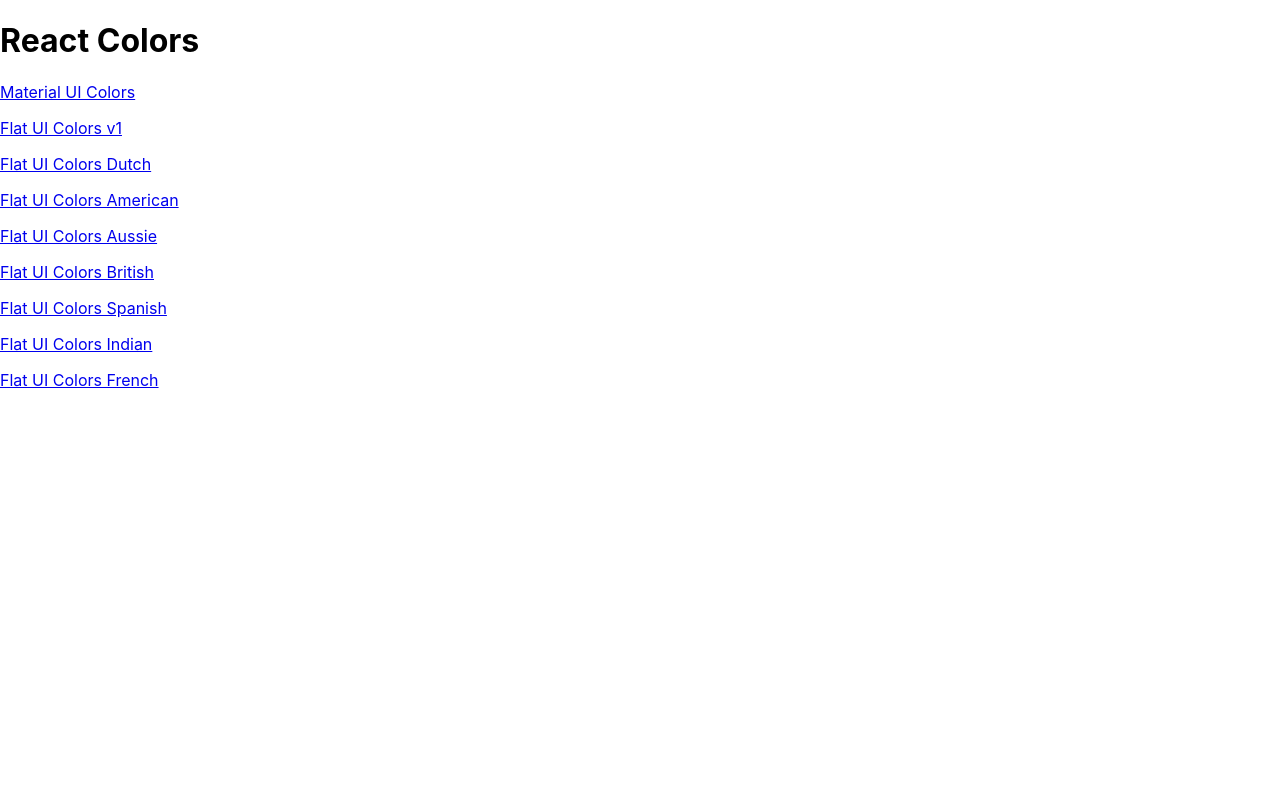
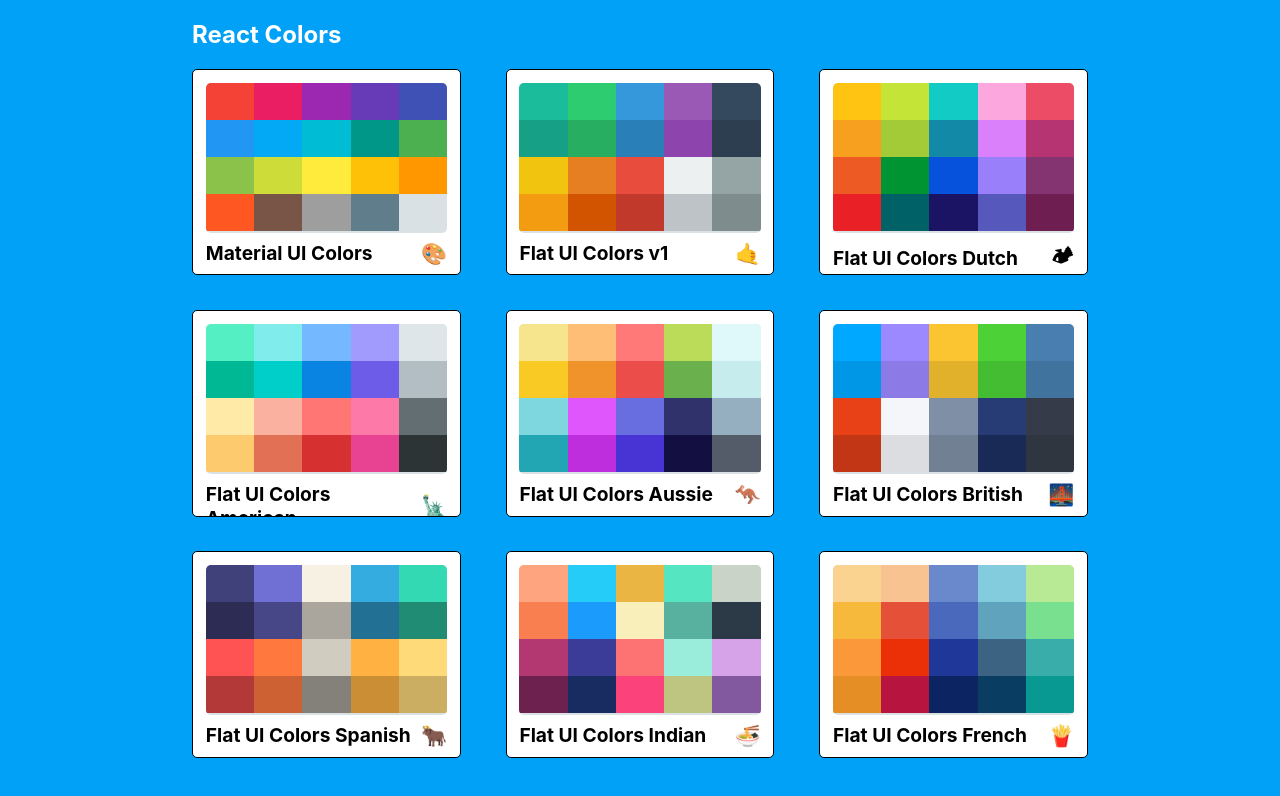
Before and after one commit to pauligarcia8/ReactMassiveColorProject, a React (Create React App) app in the folder color_app/: page / in a window 1280 px wide. Shown: the top 796 px of the page. Built offline with nearby package versions, Linux system fonts and the light colour scheme.

Commit message:
added miniPalette component

```diff
--- a/color_app/package.json
+++ b/color_app/package.json
@@ -6,6 +6,7 @@
     "@emotion/react": "^11.7.1",
     "@emotion/style": "^0.8.0",
     "@emotion/styled": "^11.6.0",
+    "@material-ui/styles": "^4.11.4",
     "@mui/icons-material": "^5.4.2",
     "@mui/material": "^5.4.2",
     "@testing-library/jest-dom": "^5.16.2",
--- a/color_app/src/App.js
+++ b/color_app/src/App.js
@@ -1,6 +1,6 @@
 import React, { Component } from "react";
 import {
-  Switch, // instead of Switch
+  Switch,
   Route,
 
 } from "react-router-dom";
@@ -16,12 +16,13 @@
       return palette.id === id;
     });
   }
+  // este metodo sirve para retornar el obejto completo de seedColors (paleta de colores) que corresponda con el id ingresado
   render() {
      return (
        <Switch>
          <Route
          exact path="/"
-         render={() => <PaletteList palettes={seedColors}/>}
+         render={(routeProps) => <PaletteList palettes={seedColors} {...routeProps}/>} //routeProps se importa para acceder a metodos como history para poder usarlo dentro de paletteList
          />
          <Route
          exact path="/palette/:id"
--- /dev/null
+++ b/color_app/src/MiniPalette.js
@@ -0,0 +1,66 @@
+import React from 'react';
+import {withStyles} from '@material-ui/styles';
+
+const styles = {
+    root: {
+        backgroundColor: 'white',
+        border: '1px solid black',
+        borderRadius: '5px',
+        padding: '0.8rem',
+        position: 'relative',
+        overflow: 'hidden',
+        '&:hover': {
+            cursor: 'pointer'
+        }
+    },
+    colors: {
+        backgroundColor: "#dae1e4",
+        height: "150px",
+        width: "100%",
+        borderRadius: "5px",
+        overflow: "hidden"
+    },
+    title: {
+        display: "flex",
+        justifyContent: "space-between",
+        alignItems: "center",
+        margin: "0",
+        marginBottom: '0.5rem',
+        color: "black",
+        paddingTop: "0.5rem",
+        fontSize: "1.2rem",
+        position: "relative"
+    },
+    emoji: {
+        marginLeft: '0.5rem',
+        fontSize: '1.3rem'
+    },
+    miniColor: {
+        height: "25%",
+        width: "20%",
+        display: "inline-block",
+        margin: "0 auto",
+        position: "relative",
+        marginBottom: "-4.5px"
+    }
+};
+function MiniPalette(props) {
+    const { classes, paletteName, emoji, colors } = props;
+    const miniColorBoxes = colors.map(color => (
+      <div
+        className={classes.miniColor}
+        style={{ backgroundColor: color.color }}
+        key={color.name}
+      />
+    ));
+    return (
+        <div className={classes.root} onClick={props.handleClick}>
+        <div className={classes.colors}>{miniColorBoxes}</div>
+        <h5 className={classes.title}>
+            {paletteName} <span className={classes.emoji}>{emoji}</span>
+        </h5>
+        </div>
+    );
+}
+
+export default withStyles(styles)(MiniPalette);
--- a/color_app/src/PaletteList.js
+++ b/color_app/src/PaletteList.js
@@ -1,19 +1,64 @@
 import React, { Component } from "react";
-import { Link } from 'react-router-dom';
+import MiniPalette from "./MiniPalette";
+import {withStyles} from '@material-ui/styles';
+
+
+const styles = {
+    root: {
+        backgroundColor: 'rgb(1, 161, 247);',
+        height: '100vh',
+        display: 'flex',
+        alignItems: 'flex-start',
+        justifyContent: 'center'
+    },
+    container: {
+        width: '70%',
+        display: 'flex',
+        alignItems: 'flex-start',
+        flexDirection: 'column',
+        flexWrap: 'wrap',
+    },
+    nav: {
+        display: "flex",
+        width: "100%",
+        justifyContent: "space-between",
+        alignItems: "center",
+        color: "white",
+        "& a": {
+            color: "white"
+          }
+    },
+    palettes: {
+        boxSizing: "border-box",
+        width: "100%",
+        display: "grid",
+        gridTemplateColumns: "repeat(3, 30%)", // 3 cajitas que ocupen el 30% del espacio
+        gridGap: "5%", // se completa el espacio entre medio de las tres columnas
+    }
+
+};
+
 
 class PaletteList extends Component {
+    goToPalette(id) {
+        this.props.history.push(`/palette/${id}`);
+    }
     render() {
-        const {palettes} = this.props;
+        const {palettes, classes} = this.props;
         return (
-            <div>
-                <h1>React Colors</h1>
-                {palettes.map(palette => (
-                    <p>
-                        <Link to={`/palette/${palette.id}`}>{palette.paletteName}</Link>
-                    </p>
-                ))}
+            <div className={classes.root}>
+                <div className={classes.container}>
+                    <nav className={classes.nav}>
+                        <h1>React Colors</h1>
+                    </nav>
+                    <div className={classes.palettes}>
+                        {palettes.map(palette => (
+                        <MiniPalette {...palette} handleClick={() => this.goToPalette(palette.id)}/>
+                        ))}
+                    </div>
+                </div>
             </div>
         );
     }
 }
-export default PaletteList;
+export default withStyles(styles)(PaletteList);
--- a/color_app/src/seedColors.js
+++ b/color_app/src/seedColors.js
@@ -55,7 +55,7 @@
   {
     paletteName: "Flat UI Colors Dutch",
     id: "flat-ui-colors-dutch",
-      emoji: "🇳🇱",
+    emoji: "🏕",
     colors: [
       { name: "Sunflower", color: "#FFC312" },
       { name: "Energos", color: "#C4E538" },
@@ -82,7 +82,7 @@
   {
     paletteName: "Flat UI Colors American",
     id: "flat-ui-colors-american",
-      emoji: "🇺🇸",
+    emoji: "🗽",
     colors: [
       { name: "LightGreenishBlue", color: "#55efc4" },
       { name: "FadedPoster", color: "#81ecec" },
@@ -109,7 +109,7 @@
   {
     paletteName: "Flat UI Colors Aussie",
     id: "flat-ui-colors-aussie",
-      emoji: "🇦🇺",
+    emoji: "🦘",
     colors: [
       { name: "Beekeeper", color: "#f6e58d" },
       { name: "SpicedNectarine", color: "#ffbe76" },
@@ -136,7 +136,7 @@
   {
     paletteName: "Flat UI Colors British",
     id: "flat-ui-colors-british",
-      emoji: "🇬🇧",
+    emoji: "🌉",
     colors: [
       { name: "ProtossPylon", color: "#00a8ff" },
       { name: "Periwinkle", color: "#9c88ff" },
@@ -163,7 +163,7 @@
   {
     paletteName: "Flat UI Colors Spanish",
     id: "flat-ui-colors-spanish",
-      emoji: "🇪🇸",
+    emoji: "🐂",
     colors: [
       { name: "JacksonsPurple", color: "#40407a" },
       { name: "C64Purple", color: "#706fd3" },
@@ -190,7 +190,7 @@
   {
     paletteName: "Flat UI Colors Indian",
     id: "flat-ui-colors-indian",
-      emoji: "🇮🇳",
+    emoji: "🍜",
     colors: [
       { name: "OrchidOrange", color: "#FEA47F" },
       { name: "SpiroDiscoBall", color: "#25CCF7" },
@@ -217,7 +217,7 @@
   {
     paletteName: "Flat UI Colors French",
     id: "flat-ui-colors-french",
-      emoji: "🇫🇷",
+    emoji: "🍟",
     colors: [
       { name: "FlatFlesh", color: "#fad390" },
       { name: "MelonMelody", color: "#f8c291" },
```
Also changed, not shown: 2 other files (tests, documents, lock files or other folders). Lines whose indentation alone changed are shown as unchanged.
